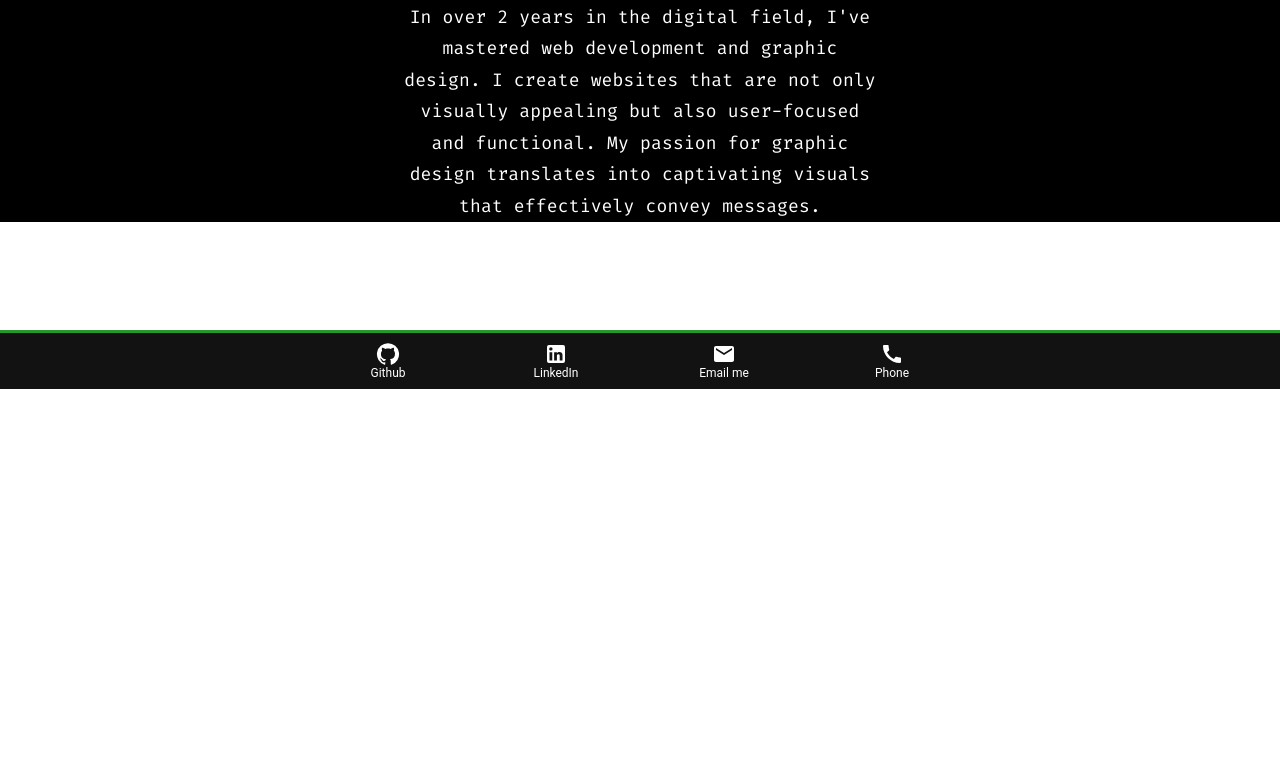
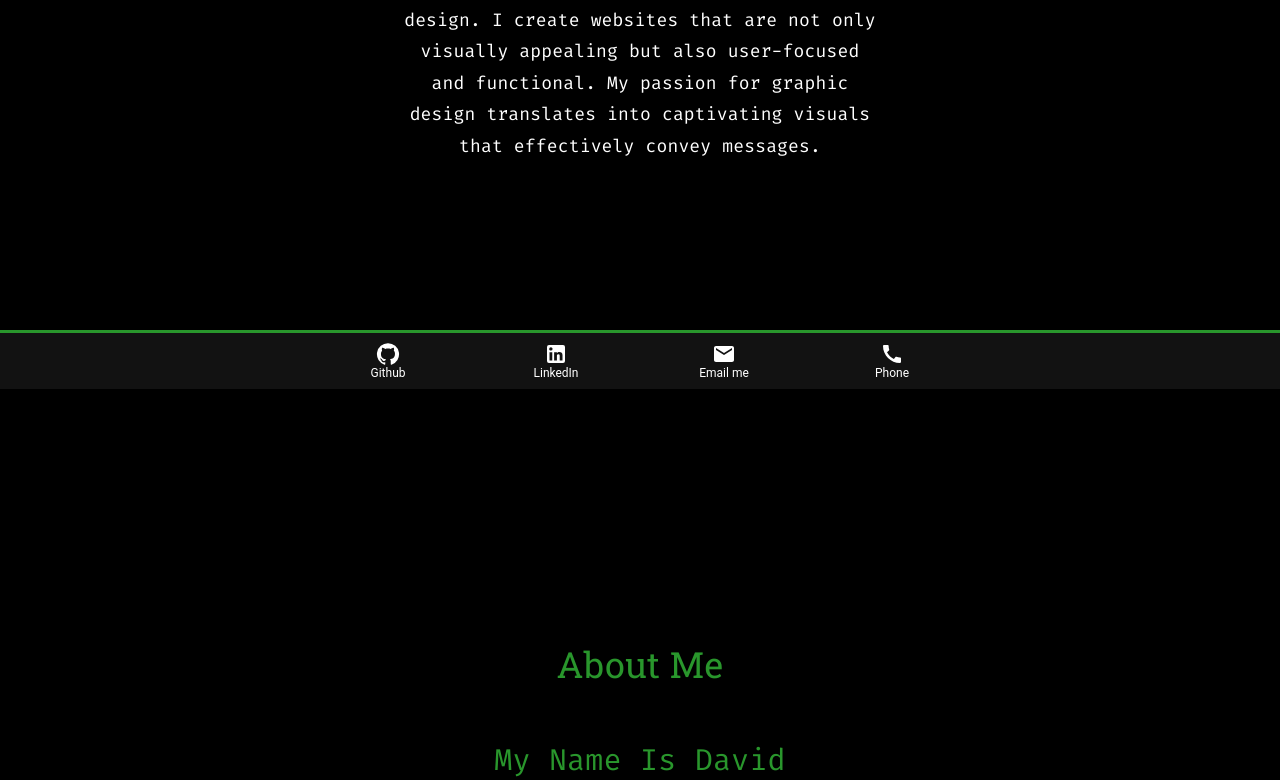
Before and after one commit to RysanekDavid/Web_CV, a React (Create React App) app: page / in a window 1280 px wide. Shown: the part 417-1197 px from the top of the page. Before the commit the page ends 800 px from the top, so only its background shows below. Built offline with nearby package versions, Linux system fonts and the light colour scheme.

Commit message:
About Me Update

```diff
--- a/src/components/ContentBar.tsx
+++ b/src/components/ContentBar.tsx
@@ -35,17 +35,6 @@ function AboutMe() {
       />
       <Typography
         sx={{
-          color: "#29962c",
-          paddingTop: 2,
-          fontFamily: "Roboto Slab",
-          fontSize: "36px",
-        }}
-        variant="h4"
-      >
-        David Ryšánek
-      </Typography>
-      <Typography
-        sx={{
           color: "#FFFFFF",
           justifyContent: "center",
           paddingLeft: 50,
@@ -60,6 +49,32 @@ function AboutMe() {
         graphic design. I create websites that are not only visually appealing
         but also user-focused and functional. My passion for graphic design
         translates into captivating visuals that effectively convey messages.
+      </Typography>
+      <Typography
+        sx={{
+          color: "#29962c",
+          paddingTop: 60,
+          fontFamily: "Roboto Slab",
+          fontSize: "36px",
+        }}
+        variant="h4"
+      >
+        About Me
+      </Typography>
+      Lorem Ipsum Dolor Sit Amet Consectetur Adipisicing Elit. Eum Voluptatibus
+      Dolores Aspernatur Animi Perferendis Iste! Culpa Aut Enim Debitis Optio
+      Illum Ipsum Quis Perferendis Dolor Expedita. Similique Necessitatibus
+      Inventore Doloremque.
+      <Typography
+        sx={{
+          color: "#29962c",
+          paddingTop: 2,
+          fontFamily: "Fira Code",
+          fontSize: "30px",
+        }}
+        variant="h4"
+      >
+        My Name Is David
       </Typography>
     </Box>
   );
```
